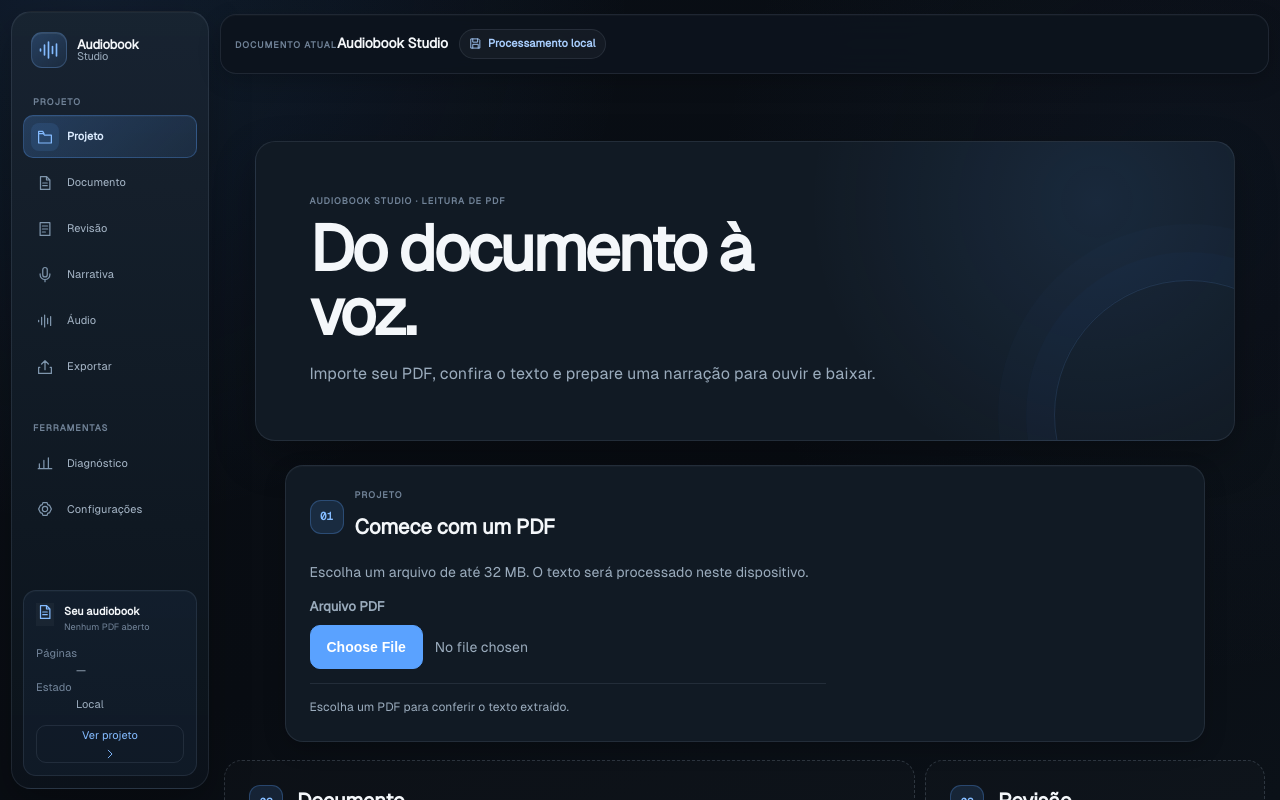
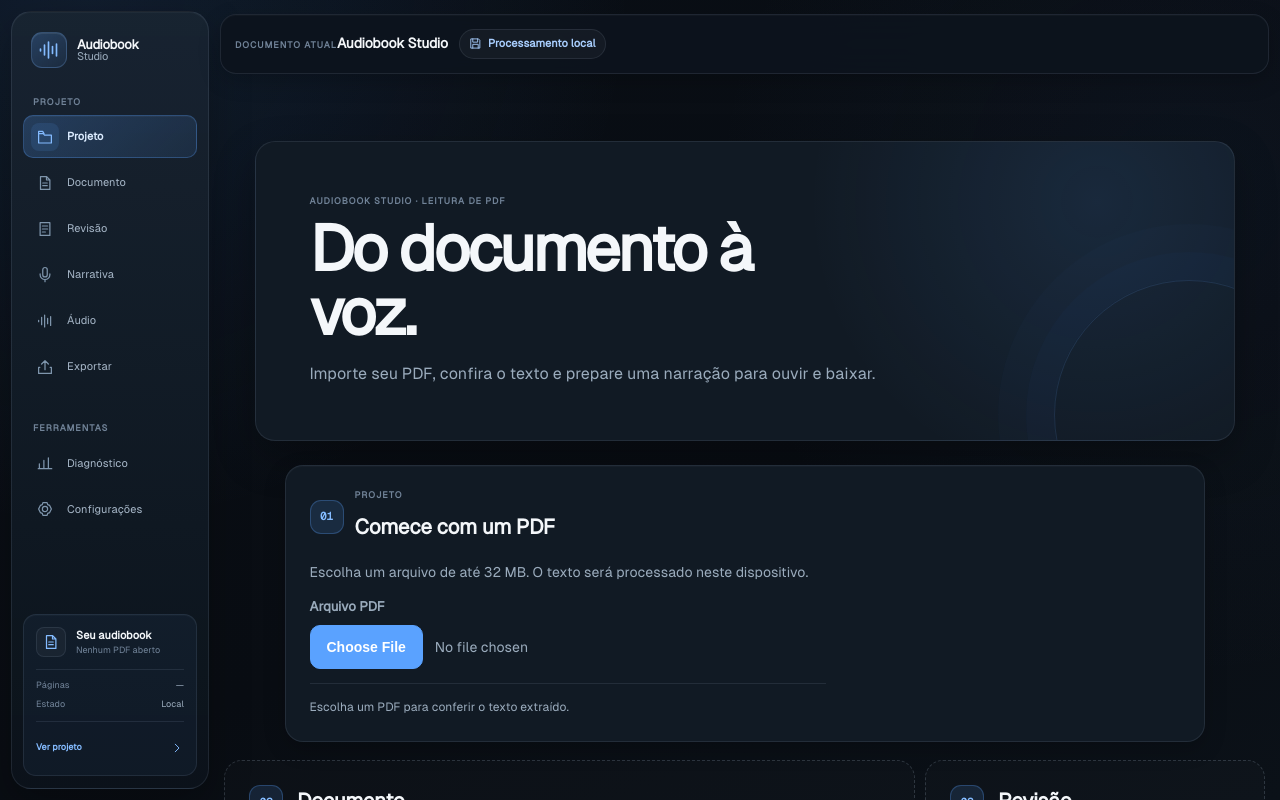
Before and after one commit to kauankelvin7/audiobook-studio, a React (Vite) app in the folder apps/web/: page / in a window 1280 px wide. Shown: the top 800 px of the page. Built offline with nearby package versions, Linux system fonts and the light colour scheme.

Commit message:
fix(web): preserve dark shell component structure

```diff
--- a/apps/web/src/styles/editorial.css
+++ b/apps/web/src/styles/editorial.css
@@ -147,12 +147,27 @@ input:not([type="checkbox"]):not([type="radio"]):not([type="file"]):hover,select
 .sidebar-rule { margin: 14px 8px 10px; background: var(--color-border); }
 .utility-nav { margin-top: 0; padding-top: 0; border-top: 0; }
 .sidebar-project { padding: 12px; border-color: var(--color-border); border-radius: 13px; background: rgba(90,162,255,.055); }
-.project-file-icon { border-color: var(--color-border); background: rgba(255,255,255,.035); color: var(--color-accent-hover); }
-.sidebar-project strong { color: var(--color-ink); }
-.sidebar-project small,.sidebar-project dt { color: var(--color-subtle); }
-.sidebar-project dd { color: var(--color-muted); }
-.sidebar-project dl { border-color: var(--color-border); }
-.sidebar-project a { border-color: var(--color-border); color: var(--color-accent-hover); }
+.sidebar-project-head { display: flex; align-items: center; gap: 9px; min-width: 0; }
+.sidebar-project-head > span:last-child { min-width: 0; }
+.project-file-icon {
+  width: 30px; height: 30px; display: grid; place-items: center; flex: 0 0 30px;
+  border: 1px solid var(--color-border); border-radius: 8px;
+  background: rgba(255,255,255,.035); color: var(--color-accent-hover);
+}
+.sidebar-project strong { color: var(--color-ink); font-size: 11px; }
+.sidebar-project small,.sidebar-project dt { color: var(--color-subtle); font-size: 9px; }
+.sidebar-project dl {
+  display: grid; gap: 5px; margin: 11px 0; padding: 9px 0;
+  border-top: 1px solid var(--color-border); border-bottom: 1px solid var(--color-border);
+}
+.sidebar-project dl > div { display: flex; align-items: center; justify-content: space-between; gap: 8px; }
+.sidebar-project dd { margin: 0; color: var(--color-muted); font-size: 9px; }
+.sidebar-project a {
+  display: flex; align-items: center; justify-content: space-between;
+  min-height: 30px; margin: 0; padding: 0; border: 0;
+  color: var(--color-accent-hover); font-size: 9px; font-weight: 600;
+}
+.sidebar-project a:hover { background: transparent; color: #dcecff; }
 
 .project-bar {
   top: 14px;
@@ -265,6 +280,7 @@ input:not([type="checkbox"]):not([type="radio"]):not([type="file"]):hover,select
 .review-bottom-dock { border-color: var(--color-border); background: rgba(13,20,29,.90); box-shadow: var(--shadow-sm); }
 .review-summary-card { border-color: var(--color-border); background: linear-gradient(145deg, color-mix(in srgb,var(--summary-color) 7%,#111a24), #111a24); }
 .summary-action { border-color: var(--color-border); background: rgba(255,255,255,.025); }
+.audio-action { border-color: var(--color-accent-soft-border); background: var(--color-accent-soft); color: var(--color-accent-hover); }
 
 .narrative-panel { border-color: var(--color-border); background: var(--color-surface); box-shadow: var(--shadow-sm); }
 .narrative-generation-card,.narrative-outline,.narrative-script-editor,.narrative-qa-panel,.narrative-approval-bar { border-color: var(--color-border); }
@@ -334,7 +350,12 @@ audio { color-scheme: dark; border-radius: 10px; }
     background: rgba(12,20,29,.95); box-shadow: 0 16px 38px rgba(0,0,0,.34);
   }
   .mobile-nav > a,.mobile-more > summary { color: #8fa3b7; }
+  .mobile-nav-icon {
+    width: 24px; height: 24px; display: grid; place-items: center;
+    border-radius: 7px;
+  }
   .mobile-nav > a[aria-current="location"] { border-color: rgba(90,162,255,.20); background: rgba(90,162,255,.16); color: #dcecff; }
+  .mobile-nav > a[aria-current="location"] .mobile-nav-icon { background: rgba(90,162,255,.13); }
   .mobile-more > div { border-color: var(--color-border-strong); background: #101923; color: var(--color-ink); box-shadow: var(--shadow-md); }
   .mobile-more > div a,.mobile-more > div button { color: var(--color-ink); }
 }
```
